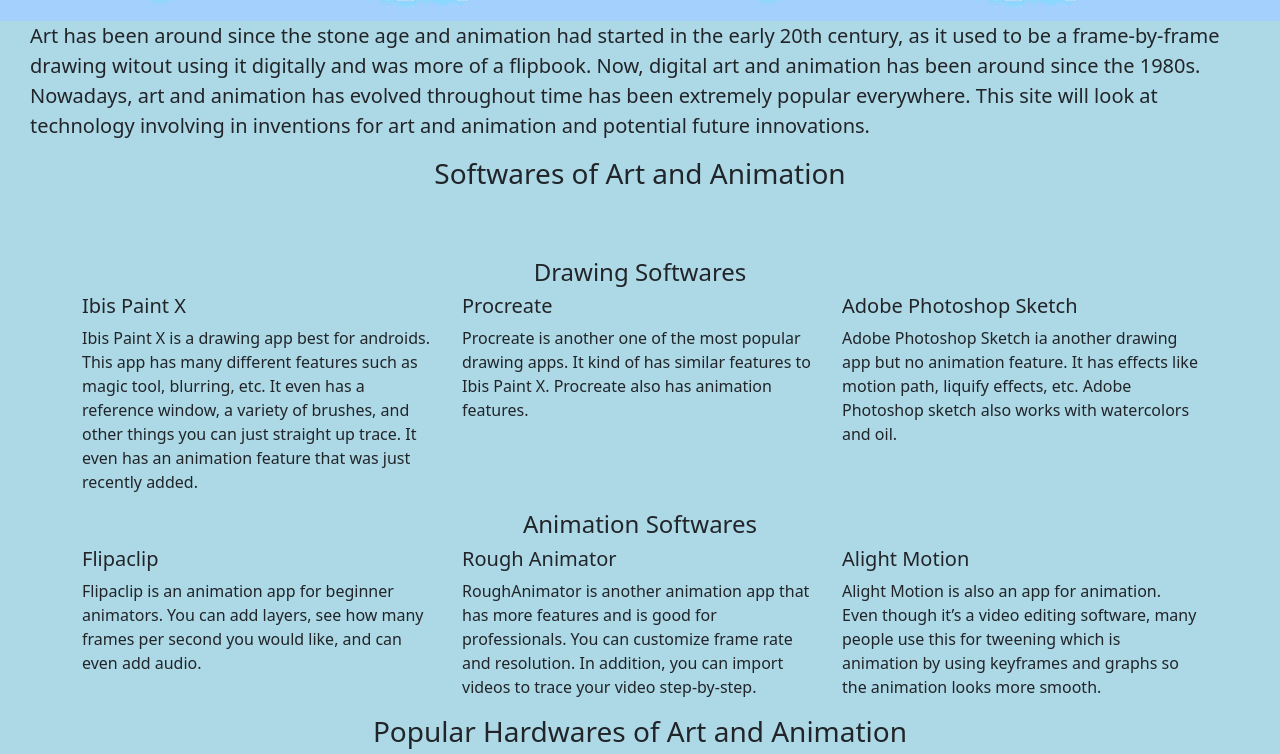
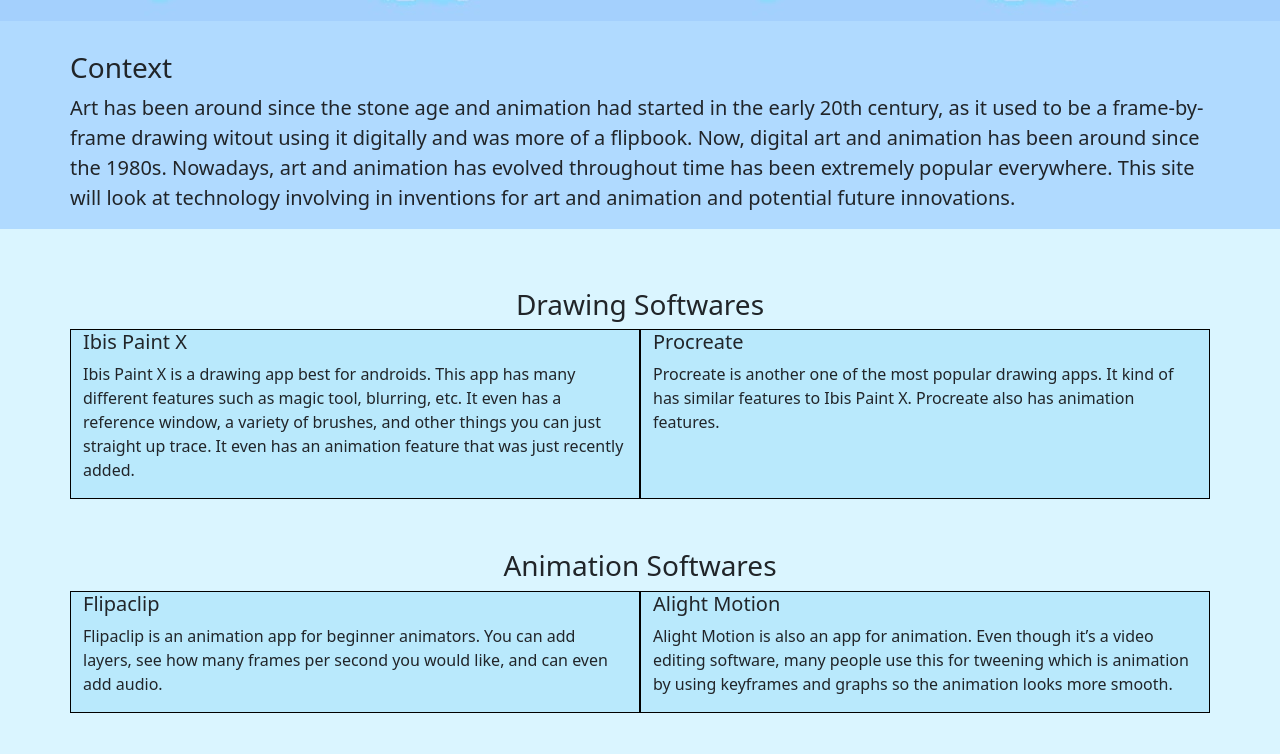
Before and after one commit to xinyangl5722/sep10-freedom-project, a website: page index.html in a window 1280 px wide. Shown: the part 177-931 px from the top of the page. Drawn offline with nearby package versions, Linux system fonts and the light colour scheme.

Commit message:
edit the rest

```diff
--- a/index.html
+++ b/index.html
@@ -14,7 +14,7 @@
 
         <title>Title</title>
     </head>
-    <body style="background-color: lightblue;">
+    <body style="background-color: #B0DAFF;">
 
       <script src="https://cdn.jsdelivr.net/npm/bootstrap@5.3.3/dist/js/bootstrap.bundle.min.js"></script>
 
@@ -63,45 +63,38 @@
         </div>
       </div>
 
-      <p style="padding-left: 30px; padding-right: 30px; font-size: 20px;">Art has been around since the stone age and animation had started in the early 20th century, as it used to be a frame-by-frame drawing witout using it digitally and was more of a flipbook. Now, digital art and animation has been around since the 1980s. Nowadays, art and animation has evolved throughout time has been extremely popular everywhere. This site will look at technology involving in inventions for art and animation and potential future innovations.</p>
+      <h3 style="padding-left: 70px; padding-top: 30px;">Context</h3>
+      <p style="padding-left: 70px; padding-right: 70px; font-size: 20px;">Art has been around since the stone age and animation had started in the early 20th century, as it used to be a frame-by-frame drawing witout using it digitally and was more of a flipbook. Now, digital art and animation has been around since the 1980s. Nowadays, art and animation has evolved throughout time has been extremely popular everywhere. This site will look at technology involving in inventions for art and animation and potential future innovations.</p>
 
-      <h3 style="text-align: center;">Softwares of Art and Animation</h3>
-      </div>
-      <h4 style="text-align: center; padding-top: 59px;">Drawing Softwares</h4>
+      <div style="background-color: #DAF5FF;">
+        <h3 style="text-align: center; padding-top: 59px;">Drawing Softwares</h3>
+
       <div class="container">
         <div class="row">
-          <div class="col-md-4">
+          <div class="col-md-6">
             <h5>Ibis Paint X</h5>
             <p>Ibis Paint X is a drawing app best for androids. This app has many different features such as magic tool, blurring, etc. It even has a reference window, a variety of brushes, and other things you can just straight up trace. It even has an animation feature that was just recently added.</p>
           </div>
-          <div class="col-md-4">
+          <div class="col-md-6">
             <h5>Procreate</h5>
             <p>Procreate is another one of the most popular drawing apps. It kind of has similar features to Ibis Paint X. Procreate also has animation features.</p>
           </div>
-          <div class="col-md-4">
-            <h5>Adobe Photoshop Sketch</h5>
-            <p>Adobe Photoshop Sketch ia another drawing app but no animation feature. It has effects like motion path, liquify effects, etc. Adobe Photoshop sketch also works with watercolors and oil.</p>
-          </div>
         </div>
       </div>
-      <h4 style="text-align: center;">Animation Softwares</h4>
+      <h3 style="text-align: center; padding-top: 50px;">Animation Softwares</h3>
       <div class="container">
         <div class="row">
-          <div class="col-md-4">
+          <div class="col-md-6">
             <h5>Flipaclip</h5>
             <p>Flipaclip is an animation app for beginner animators. You can add layers, see how many frames per second you would like, and can even add audio.</p>
           </div>
-          <div class="col-md-4">
-            <h5>Rough Animator</h5>
-            <p>RoughAnimator is another animation app that has more features and is good for professionals. You can customize frame rate and resolution. In addition, you can import videos to trace your video step-by-step.</p>
-          </div>
-          <div class="col-md-4">
+          <div class="col-md-6">
             <h5>Alight Motion</h5>
             <p>Alight Motion is also an app for animation. Even though it’s a video editing software, many people use this for tweening which is animation by using keyframes and graphs so the animation looks more smooth.</p>
           </div>
         </div>
       </div>
-      <h3 style="padding-up: 600px; text-align: center;">Popular Hardwares of Art and Animation</h3>
+      <h3 style="padding-top: 60px; text-align: center;">Popular Hardwares of Art and Animation</h3>
       <div class="container">
         <div class="row">
           <div class="col-md-4">
@@ -117,6 +110,7 @@
             <p>Stylus Pen is one of the most popular hardwares for digital art and animation. It gives you more control and accuracy and it can be covered by a cap or not protected.</p>
           </div>
         </div>
+      </div>
       </div>
       <div style="text-align: center;">
       <h3>Future Innovations</h3>
--- a/style.css
+++ b/style.css
@@ -5,3 +5,14 @@
 #title {
     background-image: url('cloud.jpg');
 }
+
+.col-md-6 {
+    background-color: #B9E9FC;
+    border: 1px solid black;
+}
+
+.col-md-4 {
+    background-color: #B9E9FC;
+    border: 1px solid black;
+    padding-bottom: 20px;
+}
```
Also changed, not shown: blue-sky-cloud.jpg (deleted).
